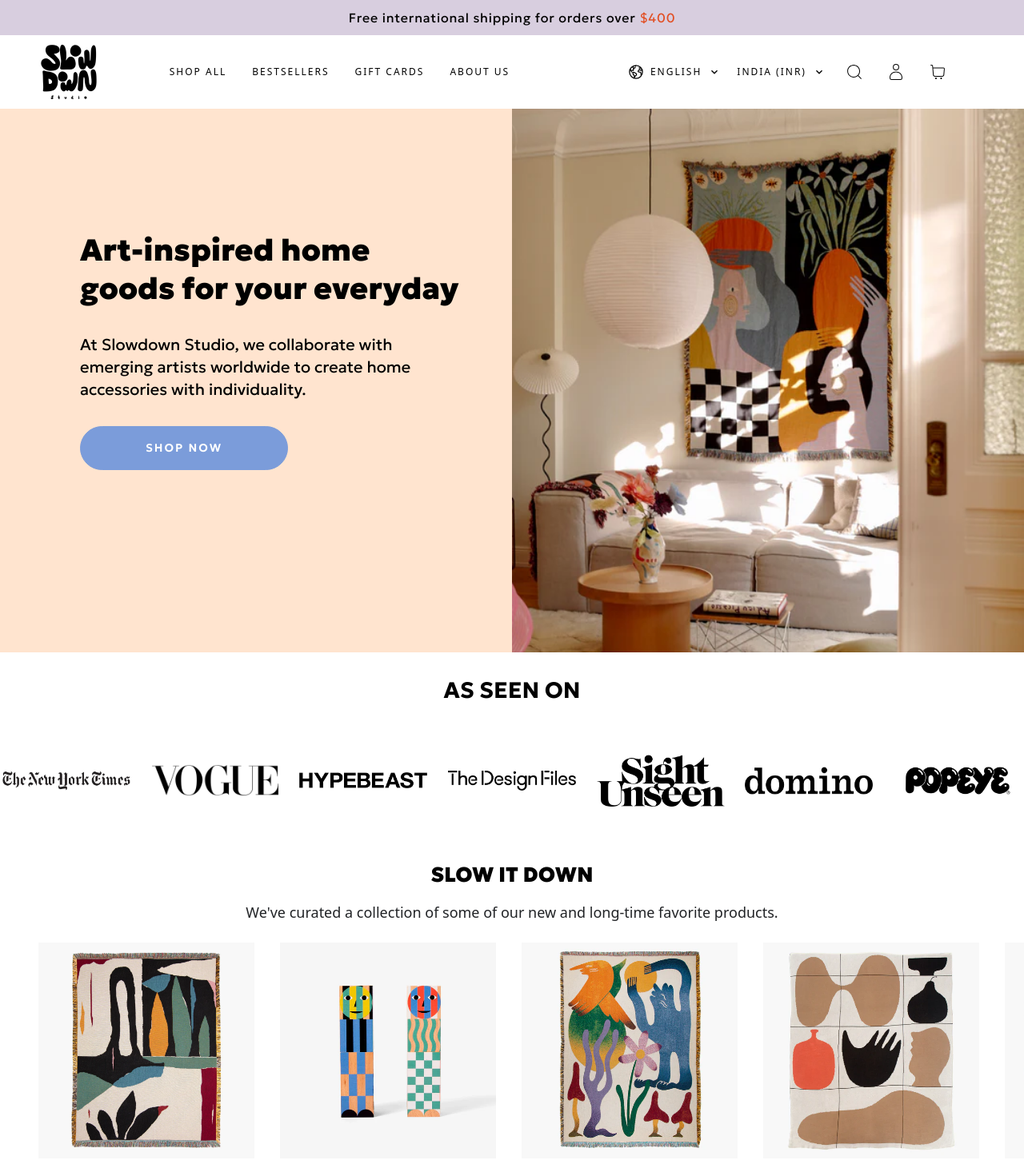
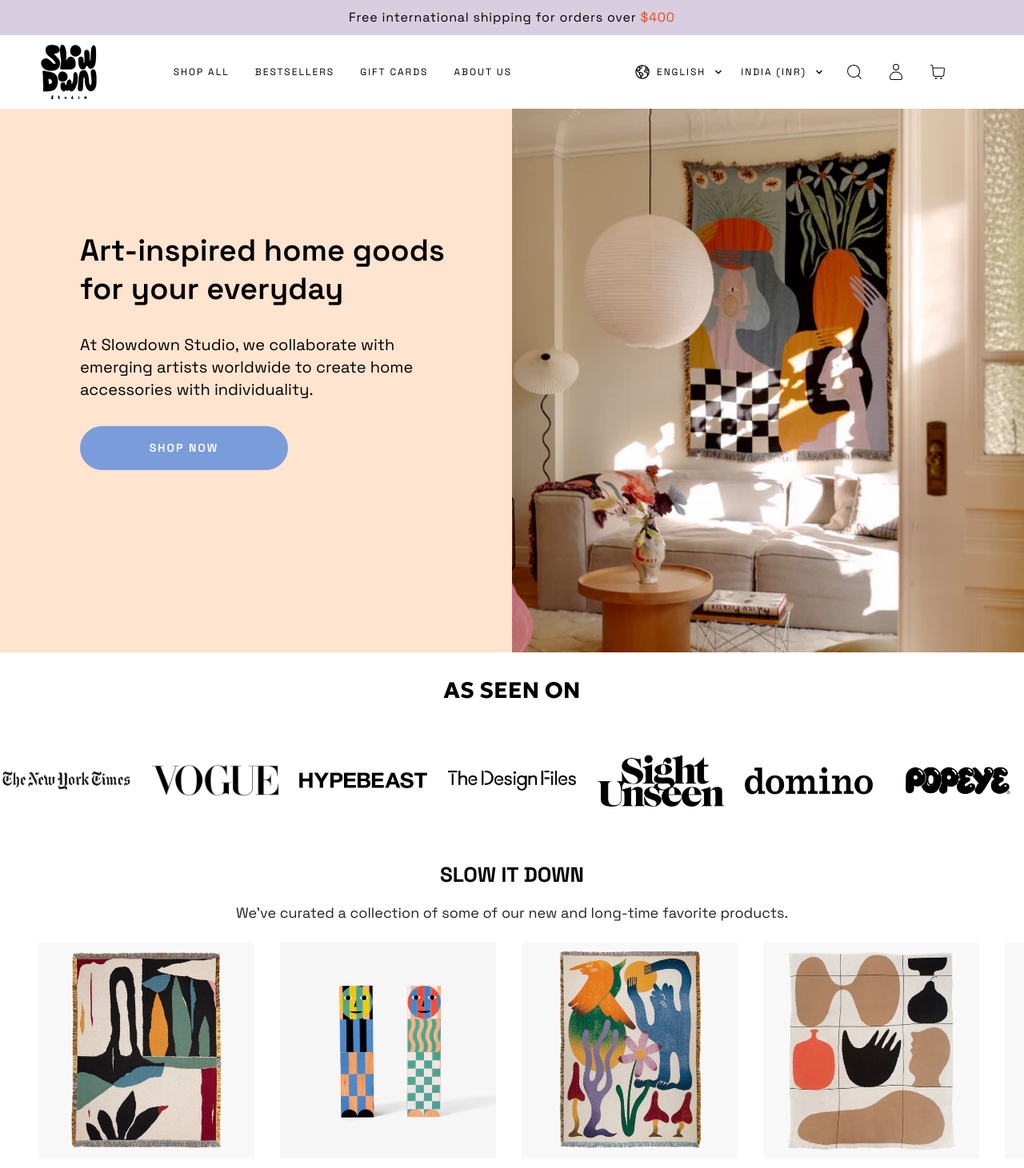
Before and after one commit to IbrahimPatel-63/slow-down-website, a React (Vite) app: page / in a window 1280 px wide. Shown: the top 1461 px of the page at 80% size. Built offline with nearby package versions, Linux system fonts and the light colour scheme; a web font is replaced by a local one.

Commit message:
Setup images

```diff
--- a/src/Components/Card.jsx
+++ b/src/Components/Card.jsx
@@ -6,11 +6,11 @@ import fivestar from './images/fivestar2.jpg'
 function Card({name,secondname,price,image}) {
   return (
     <div className="h-[90%] w-[220px] bg-white flex items-center flex-col flex-nowrap shrink-0 cursor-pointer text-center sm:w-[250px] sm:h- md:w-[200px] lg:w-[204px] xl:w-[270px]">
-      <img src={image} alt="" />
+      <img src={image} alt="" loading="lazy" />
       <h2 className="text-[#595A5C] uppercase text-[11px] tracking-widest mt-2.5">{name}</h2>
       <h1 className="font-semibold mt-1 mb-2">{secondname}</h1>
       <p className="font-semibold text-[16px]">{price}</p>
-      <img className="w-[80px] mt-2" src={fivestar} alt="" />
+      <img className="w-[80px] mt-2" src={fivestar} alt="" loading="lazy" />
     </div>
   );
 }
--- a/src/Components/Hero.jsx
+++ b/src/Components/Hero.jsx
@@ -5,10 +5,10 @@ function Hero() {
   return (
     <div className='h-[100vh] w-full bg-blue-500 md:flex md:flex-row-reverse md:h-[85vh]' >
         <div className='h-[60%] w-full bg-red-400  md:h-full md:w-[50%]'>
-            <img src={heroimage} alt="hero-image" className='h-full w-full' />
+            <img src={heroimage} alt="hero-image" className='h-full w-full' loading='lazy' />
         </div>
-        <div className='h-[40%] w-full bg-[#FFE4CF] pt-6 pl-4 md:h-full md:w-[50%] md:flex md:justify-center  md:flex-col md:pl-12 xl:pl-25 xl:pb-25  font-[Geologica]'>
-            <h1 className='text-[26px] font-black leading-8 md:text-[38px] md:leading-12 md:w-60 lg:w-100 xl:w-120'>Art-inspired home goods for your everyday</h1>
+        <div className='h-[40%] w-full bg-[#FFE4CF] pt-6 pl-4 md:h-full md:w-[50%] md:flex md:justify-center  md:flex-col md:pl-12 xl:pl-25 xl:pb-25  '>
+            <h1 className='text-[26px] font-semibold leading-8 md:text-[38px] md:leading-12 md:w-60 lg:w-100 xl:w-120'>Art-inspired home goods for your everyday</h1>
             <p className='text-[18px] pt-5 pb-5 md:text-xl md:w-60 lg:w-80 lg:pt-8 lg:pb-8 xl:w-120'>At Slowdown Studio, we collaborate with emerging artists worldwide to create home accessories with individuality.</p>
             <button className='px-32 py-2.5 border-1 border-[#7B9CDA] cursor-pointer sm:px-20 bg-[#7B9CDA] rounded-4xl uppercase font-semibold text-white text-[14px] tracking-[2px] md:w-65 lg:py-4 '>shop now</button>
         </div>
--- a/src/Components/Heroart.jsx
+++ b/src/Components/Heroart.jsx
@@ -5,7 +5,7 @@ function Heroart() {
   return (
     <div className='h-screen w-full md:h-[85vh]  md:flex'>
         <div className='h-[60%] w-full md:h-full md:w-[50%] '>
-            <img className='h-full w-full object-fit' src={heroart} alt="" />
+            <img className='h-full w-full object-fit' src={heroart} alt="" loading='lazy' />
         </div>
         <div className='h-[40%] w-full bg-[#FAF1FF] pl-4 pt-8 md:h-full md:w-[50%] md:flex md:justify-center md:items-left md:flex-col md:px-12 md:pb-18 lg:px-18'>
             <h1 className='text-2xl font-black tracking-wider md:text-4xl md:w-70 md:leading-12 lg:w-90'>Calling All Artists</h1>
--- a/src/Components/Picture.jsx
+++ b/src/Components/Picture.jsx
@@ -4,7 +4,7 @@ import React from 'react'
 function Picture({image}) {
   return (
     <div className='h-90 w-90 sm:h-72 sm:w-72 md:h-50 md:w-50 lg:h-72 lg:w-72 xl:h-92 xl:w-92 2xl:h-115 2xl:w-112 overflow-hidden  '>
-        <img className='h-full w-full object-fit hover:scale-[1.05] transition ease-in duration-600' src={image} alt="Products" />
+        <img className='h-full w-full object-fit hover:scale-[1.05] transition ease-in duration-600' src={image} alt="Products" loading='lazy' />
 
     </div>
   )
--- a/src/Components/Productinfo.jsx
+++ b/src/Components/Productinfo.jsx
@@ -9,7 +9,7 @@ function Productinfo() {
   return (
     <div className='h-95 w-full bg-[#E1EBFF] flex gap-8 overflow-auto pb-25  px-4 sm:pb-10 sm:h-80 sm:gap-17 md:h-82 md:gap-20 md:px-15 lg:h-78  lg:pb-10 lg:gap-5 lg:px-5 lg:overflow-hidden xl:px-10 xl:gap-8 xl:flex  justify-between '>
 
-        <Products name='Sustainable & Ethical Production' image={<ImEarth className='text-7xl lg:text-6xl'/>} description='Our textiles are proudly made in the USA by family-run mills, using recycled yarns where possible.'/>
+        <Products name='Sustainable & Ethical Production' image={<ImEarth className='text-7xl lg:text-6xl' />} description='Our textiles are proudly made in the USA by family-run mills, using recycled yarns where possible.'/>
         <Products name='limited edition,made to last' image={<FaSnowman className='text-7xl lg:text-6xl'/>} description='We offer individuality and longevity, as we produce limited edition runs of well made and easy to care for goods.'/>
         <Products name='Plastic-Free Shipping' image={<FaRecycle className='text-7xl lg:text-6xl'/>} description='We ship using 100% recyclable packaging, with all textiles protected by reusable cotton dustbags.' />
         <Products name='30 Day Returns' image={<TbFiretruck className='text-7xl lg:text-6xl'/>} description='We understand that your home might need to try on our products so we offer a risk-free 30 day return policy.' />
--- a/src/Components/Singlebigcard.jsx
+++ b/src/Components/Singlebigcard.jsx
@@ -5,9 +5,9 @@ import fivestar from './images/fivestar2.jpg'
 function Singlebigcard({name,description,image}) {
   return (
     <div className='h-[80%] w-[90%] bg-white rounded-2xl overflow-hidden relative shadow-xl shadow-gray-400 shrink-0 cursor-pointer sm:w-72 md:w-80 lg:w-75 '>
-        <div className='h-[52%] w-full '><img className='h-full w-full object-fit' src={image} alt="" /></div>
+        <div className='h-[52%] w-full '><img className='h-full w-full object-fit' src={image} alt="" loading='lazy' /></div>
         <div className='h-12 w-full bg-white flex items-center justify-between px-4'>
-            <img className='w-35 ' src={fivestar} alt="stars" />
+            <img className='w-35 ' src={fivestar} alt="stars" loading='lazy' />
             <p className='text-[18px] text-[#0000007a]'>1 month ago</p>
         </div>
         <p className='w-[98%] px-4 text-[17px]'>{description}</p>
--- a/src/Components/Slow.jsx
+++ b/src/Components/Slow.jsx
@@ -3,7 +3,7 @@ import React from 'react'
 function Slow() {
   return (
     <div className='h-45 w-full bg-white flex items-center justify-center flex-col gap-4  text-center sm:h-25'>
-        <h1 className='text-xl font-black uppercase  font-[Geologica] mt-5 md:text-2xl lg:text-[26px]'>slow it down</h1>
+        <h1 className='text-xl font-black uppercase  mt-5 md:text-2xl lg:text-[26px]'>slow it down</h1>
         <p className='text-[#212326] md:text-[18px]'>We've curated a collection of some of our new and long-time favorite products.</p>
 
     </div>
--- a/src/Components/Upperline.jsx
+++ b/src/Components/Upperline.jsx
@@ -2,7 +2,7 @@ import React from 'react'
 
 function Upperline() {
   return (
-    <div className='h-10 w-full md:h-11  bg-[#D8CEDF] flex items-center justify-center font-[Geologica]'>
+    <div className='h-10 w-full md:h-11  bg-[#D8CEDF] flex items-center justify-center '>
         <p className='text-[14px] tracking-wider md:text-[16px] '>Free international shipping for orders over <span className='text-[#E24E22]'>$400</span></p>
 
     </div>
--- a/src/Components/Videocard.jsx
+++ b/src/Components/Videocard.jsx
@@ -7,7 +7,7 @@ function Videocard({video,name,price,image}) {
     <div className='h-80 w-45 bg-white relative shrink-0 sm:h-130 sm:w-74 md:h-100 md:w-58 lg:h-78 lg:w-46 xl:h-100 xl:w-59'>
          <div className='h-full w-full bg-[#00000028] absolute flex items-end justify-left gap-2 pb-2 pl-2.5 '>
             <div className='h-14 w-14 bg-white rounded-2xl flex items-center justify-center  '>
-                <img className='h-[80%] w-[80%] object-cover' src={image} alt="Shelly1" />
+                <img className='h-[80%] w-[80%] object-cover' src={image} alt="Shelly1" loading='lazy' />
             </div>
             <div className='text-white'>
                 <p className='font-semibold text-[14px] pb-2 '>{name}</p>
--- a/src/index.css
+++ b/src/index.css
@@ -1 +1,10 @@
+
+@import url('https://fonts.googleapis.com/css2?family=Space+Grotesk:wght@300..700&display=swap');
+
+
 @import "tailwindcss";
+
+body {
+
+  font-family: "Space Grotesk", sans-serif;
+}
```
